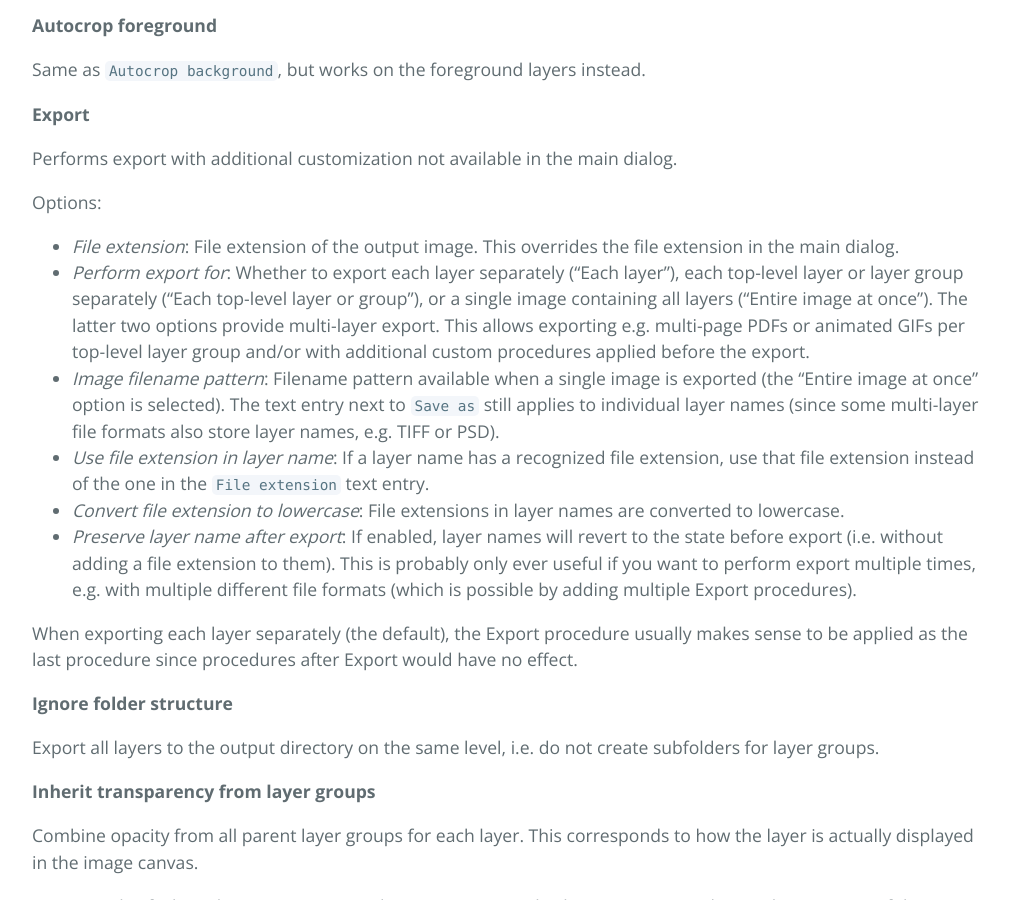
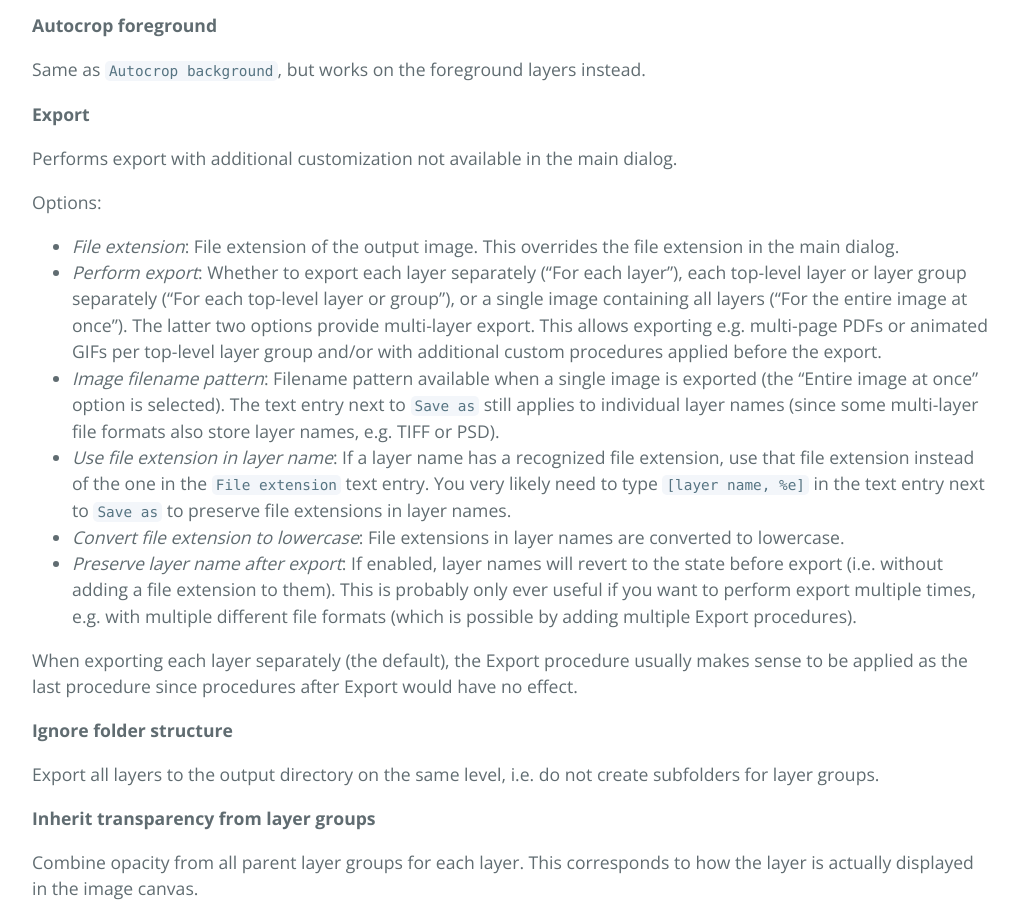
Before and after one commit to kamilburda/gimp-export-layers, a Jekyll site: the page built from dev/sections/Customizing-Export.md, in a window 1280 px wide and 900 px high, scrolled down 8550 px. Shown: the whole window, without its empty margins (128-1146 px from the left). Built offline with Jekyll 4.4.1, drawn with Linux system fonts in a browser that asks for light colours; some of the changed text lies outside the part shown.

Commit message:
Update docs

```diff
--- a/dev/sections/Customizing-Export.md
+++ b/dev/sections/Customizing-Export.md
@@ -79,7 +79,7 @@ Yes, you may insert any GIMP filter as a procedure:
 1. In the preview to the right, right-click on the layer name you want to be your background.
 2. Check `Background`. A tag icon will be displayed next to the layer name.
 3. To add more layers as background, repeat steps 1 and 2. If you need to achieve a particular order of background layers, you need to reorder the layers in GIMP (i.e. outside the plug-in). The plug-in will sync with the changes done in GIMP.
-4. Add the "Insert background layers" procedure. You may want to reorder this procedure before "Use layer size" by dragging it above/onto "Use layer size".
+4. Add the "Insert background layers" procedure. If needed, you may place this procedure after "Use layer size" by dragging it above/onto "Use layer size".
 
 
 **I want to save the image as a multi-page PDF file.**
@@ -88,8 +88,8 @@ While multi-page PDF export is already possible in GIMP without any plug-ins, Ex
 
 1. Add the "Export" procedure.
 2. Type `pdf` next to `File extension`.
-3. Select an option in `Perform export for:`. To export a single image, select `Entire image at once`.
-4. If needed and if `Entire image at once` was selected, adjust `Image filename pattern` as seen fit.
+3. Select an option in `Perform export:`. To export a single image, select `For the entire image at once`.
+4. If needed and if `For the entire image at once` was selected, adjust `Image filename pattern` as seen fit.
 5. Specifically for the PDF format, you need to check `Layers as pages` when the native PDF export dialog is shown. Otherwise, only a single page will be exported.
 6. You may also want to uncheck the "Use layer size" procedure to use the image size (since PDF pages have the same dimensions), otherwise you might obtain unexpected results.
 
@@ -326,11 +326,12 @@ Performs export with additional customization not available in the main dialog.
 Options:
 * *File extension*: File extension of the output image.
   This overrides the file extension in the main dialog.
-* *Perform export for*: Whether to export each layer separately ("Each layer"), each top-level layer or layer group separately ("Each top-level layer or group"), or a single image containing all layers ("Entire image at once").
+* *Perform export*: Whether to export each layer separately ("For each layer"), each top-level layer or layer group separately ("For each top-level layer or group"), or a single image containing all layers ("For the entire image at once").
   The latter two options provide multi-layer export. This allows exporting e.g. multi-page PDFs or animated GIFs per top-level layer group and/or with additional custom procedures applied before the export.
 * *Image filename pattern*: Filename pattern available when a single image is exported (the "Entire image at once" option is selected).
   The text entry next to `Save as` still applies to individual layer names (since some multi-layer file formats also store layer names, e.g. TIFF or PSD).
 * *Use file extension in layer name*: If a layer name has a recognized file extension, use that file extension instead of the one in the `File extension` text entry.
+  You very likely need to type `[layer name, %e]` in the text entry next to `Save as` to preserve file extensions in layer names.
 * *Convert file extension to lowercase*: File extensions in layer names are converted to lowercase.
 * *Preserve layer name after export*: If enabled, layer names will revert to the state before export (i.e. without adding a file extension to them).
   This is probably only ever useful if you want to perform export multiple times, e.g. with multiple different file formats (which is possible by adding multiple Export procedures).
```
Also changed, not shown: other parts of dev/sections/Customizing-Export.md (+6 -6 lines), dev/sections/CHANGELOG.md (+4 -1 lines), sections/CHANGELOG.md (+4 -1 lines).
